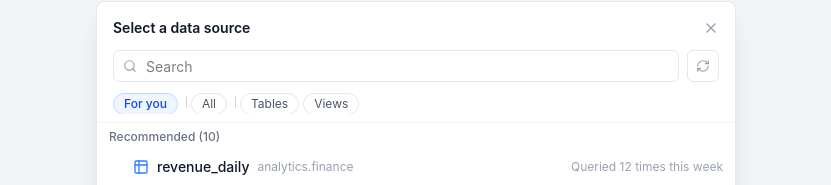
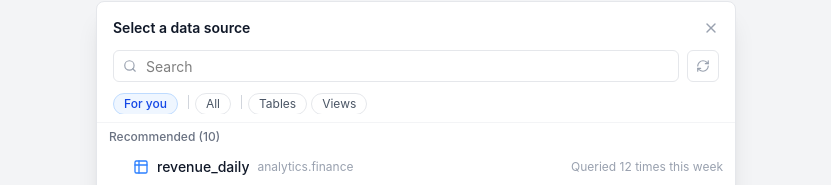
Before and after one commit to stef-bran-db/prototypes, a Next.js app in the folder asset-selector/: page / in a window 1280 px wide. Shown: the part 247-432 px from the top of the page, without its empty margins (224-1055 px from the left). Built offline with nearby package versions, Linux system fonts and the light colour scheme.

Commit message:
Fix divider alignment — explicit 14px height, 6px equal margins
Co-authored-by: Isaac

```diff
--- a/asset-selector/src/components/AssetSelector.tsx
+++ b/asset-selector/src/components/AssetSelector.tsx
@@ -471,11 +471,12 @@ export function AssetSelector({
 
         {/* Divider between For You and hierarchy pills */}
         <div
-          className="h-3 bg-gray-300 shrink-0 self-center"
+          className="bg-gray-300 shrink-0"
           style={{
             width: isTypeView ? 0 : 1,
-            marginLeft: isTypeView ? 0 : 4,
-            marginRight: isTypeView ? 0 : 4,
+            height: 14,
+            marginLeft: isTypeView ? 0 : 6,
+            marginRight: isTypeView ? 0 : 6,
             opacity: isTypeView ? 0 : 1,
             transition: "all 0.3s ease",
           }}
@@ -513,11 +514,12 @@ export function AssetSelector({
 
         {/* Divider between core and type pills — hide when type is selected */}
         <div
-          className="h-3 bg-gray-300 shrink-0 self-center"
+          className="bg-gray-300 shrink-0"
           style={{
             width: isTypeView ? 0 : 1,
-            marginLeft: isTypeView ? 0 : 4,
-            marginRight: isTypeView ? 0 : 4,
+            height: 14,
+            marginLeft: isTypeView ? 0 : 6,
+            marginRight: isTypeView ? 0 : 6,
             opacity: isTypeView ? 0 : 1,
             transition: "all 0.35s ease",
           }}
```
